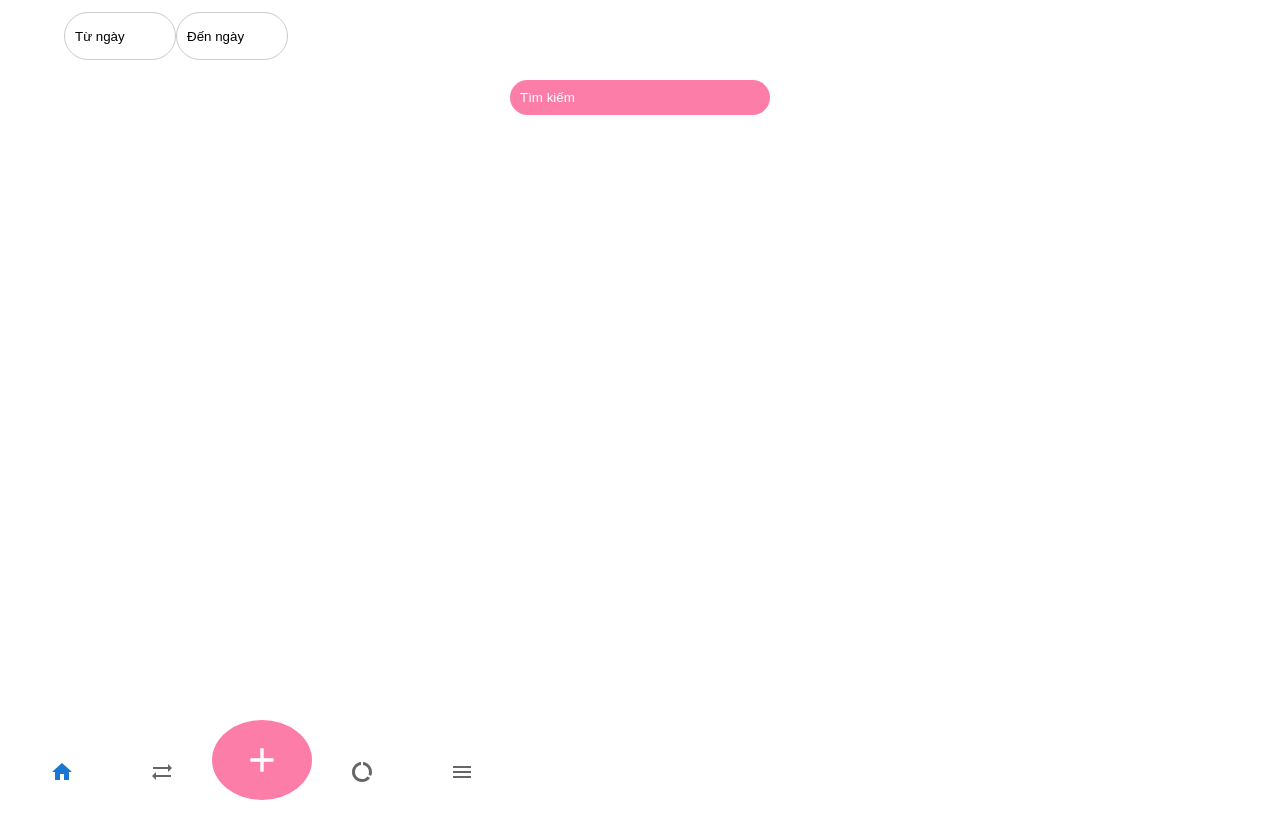
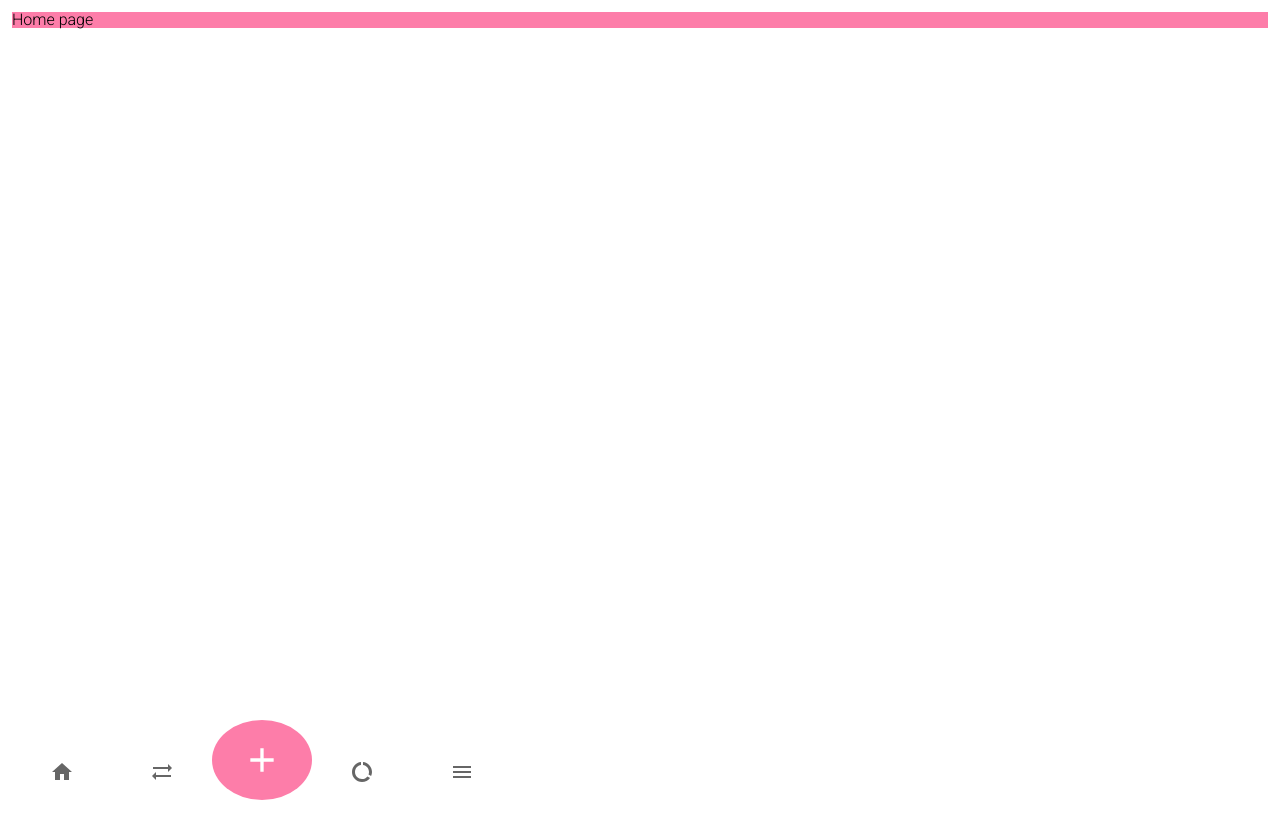
Before and after one commit to minhquan0509/financial-fe, a React (Create React App) app: page /spendings-add in a window 1280 px wide. Built offline with nearby package versions, Linux system fonts and the light colour scheme.

Commit message:
Add react router dom

```diff
--- a/package.json
+++ b/package.json
@@ -16,6 +16,7 @@
     "react": "^18.2.0",
     "react-datepicker": "^4.24.0",
     "react-dom": "^18.2.0",
+    "react-router-dom": "^6.20.1",
     "react-scripts": "5.0.1",
     "web-vitals": "^2.1.4"
   },
--- a/src/App.js
+++ b/src/App.js
@@ -2,11 +2,16 @@ import { Container } from "@mui/material";
 import Home from "./pages/Home";
 import Footer from "./components/Footer";
 import Spending from "./pages/Spending";
-
+import { Routes, Route } from "react-router-dom";
+import SpendingAdd from "./pages/SpendingAdd";
 function App() {
   return (
     <>
-      <Spending />
+      <Routes>
+        <Route path="/" element={<Home />} />
+        <Route path="/spendings" element={<Spending />} />
+        <Route path="/spendings-add" element={<SpendingAdd />} />
+      </Routes>
       <Footer />
     </>
   );
--- a/src/components/Footer.jsx
+++ b/src/components/Footer.jsx
@@ -6,6 +6,7 @@ import SyncAlt from "@mui/icons-material/SyncAlt";
 import Add from "@mui/icons-material/Add";
 import DataUsage from "@mui/icons-material/DataUsage";
 import MenuIcon from "@mui/icons-material/Menu";
+import { Link } from "react-router-dom";
 
 export default function Footer() {
   const [value, setValue] = React.useState("home");
@@ -16,15 +17,25 @@ export default function Footer() {
 
   return (
     <BottomNavigation sx={{ width: 500 }} value={value} onChange={handleChange}>
+      <Link className="footer-nav" to="/">
         <BottomNavigationAction value="home" icon={<Home />} />
+      </Link>
+      <Link className="footer-nav" to="/spendings">
         <BottomNavigationAction value="favorites" icon={<SyncAlt />} />
+      </Link>
+      <Link className="footer-nav" to="/spendings-add">
         <BottomNavigationAction
           className="nav-add"
           value="add"
           icon={<Add className="nav-add-icon" />}
         />
+      </Link>
+      <Link className="footer-nav" to="/spendings-add">
         <BottomNavigationAction value="useage" icon={<DataUsage />} />
+      </Link>
+      <Link className="footer-nav" to="/spendings-add">
         <BottomNavigationAction value="menu" icon={<MenuIcon />} />
+      </Link>
     </BottomNavigation>
   );
 }
--- a/src/css/style.css
+++ b/src/css/style.css
@@ -101,3 +101,7 @@ body {
 .spending-search-bar::placeholder {
   color: #fff;
 }
+
+.footer-nav {
+  display: contents;
+}
--- a/src/index.js
+++ b/src/index.js
@@ -5,11 +5,14 @@ import App from "./App";
 import reportWebVitals from "./reportWebVitals";
 import "@fontsource/roboto/300.css";
 import "./css/style.css";
+import { BrowserRouter } from "react-router-dom";
 
 const root = ReactDOM.createRoot(document.getElementById("root"));
 root.render(
   <React.StrictMode>
-    <App />
+    <BrowserRouter>
+      <App />
+    </BrowserRouter>
   </React.StrictMode>
 );
 
--- /dev/null
+++ b/src/pages/SpendingAdd.jsx
@@ -0,0 +1,9 @@
+function SpendingAdd() {
+  return (
+    <div className="home container">
+      <h1>Home page</h1>
+    </div>
+  );
+}
+
+export default SpendingAdd;
```
Also changed, not shown: 1 other file (tests, documents, lock files or other folders). Lines whose indentation alone changed are shown as unchanged.
